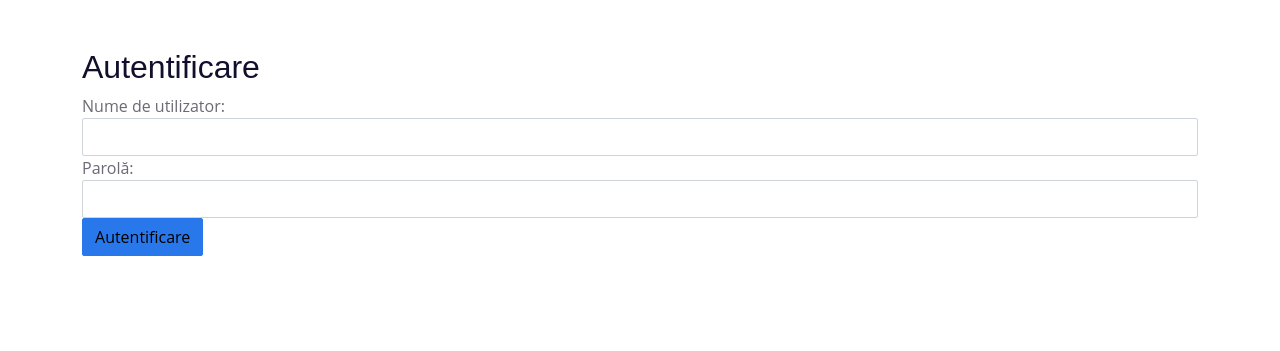
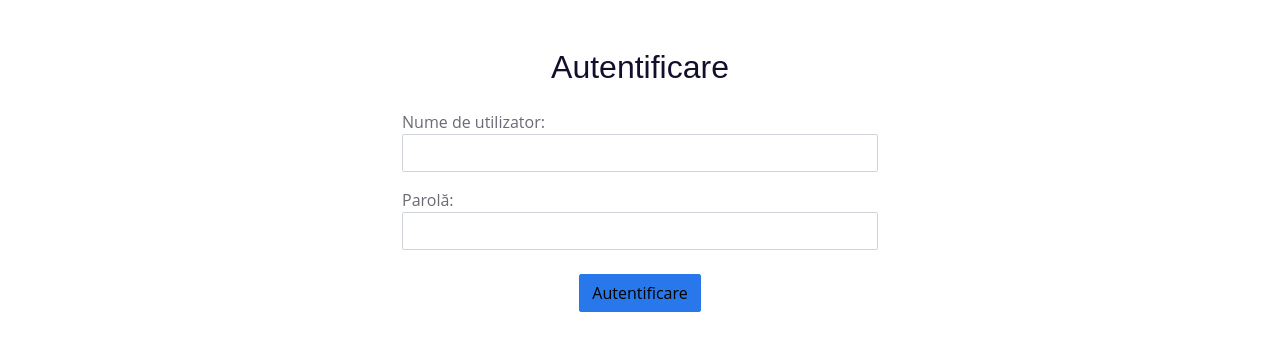
Before and after one commit to Pozitiv4k/AdrexM, a PHP site: page /login.php in a window 1280 px wide. Shown: the top 351 px of the page. Run offline with PHP 8.4, Linux system fonts and the light colour scheme.

Commit message:
Update proiect12

```diff
--- a/include/init.php
+++ b/include/init.php
@@ -1,5 +1,47 @@
 <?php
+// Pornim sesiunea doar dacă nu a fost deja pornită
 if (session_status() === PHP_SESSION_NONE) {
     session_start();
+    if (!isset($_SESSION['login_time'])) {
+    // Dacă nu există login_time, redirecționăm la login
+    header("Location: /adrexm/login.php");
+    exit();
 }
+
+// Timpul de viață al sesiunii: 30 minute (1800 secunde)
+$sessionLifetime = 1800;
+
+if (time() - $_SESSION['login_time'] > $sessionLifetime) {
+    session_unset();
+    session_destroy();
+    header("Location: /login.php?expired=1"); // Poți afișa un mesaj în login.php
+    exit();
+}
+
+}
+
+// Includem configurația aplicației (ex. conexiunea la baza de date)
 include_once __DIR__ . '/../configs/config.php';
+
+// Setăm limita de timp pentru sesiune (în secunde)
+$session_timeout = 300; // 5 minute
+
+// Dacă sesiunea este activă și avem o înregistrare a ultimei activități
+if (isset($_SESSION['last_activity'])) {
+    // Calculăm timpul scurs de la ultima activitate
+    $inactivity_duration = time() - $_SESSION['last_activity'];
+
+    // Dacă timpul de inactivitate depășește limita admisă
+    if ($inactivity_duration > $session_timeout) {
+        // Distrugem toate variabilele de sesiune și redirecționăm la login
+        session_unset();
+        session_destroy();
+
+        // Redirecționăm utilizatorul către pagina de autentificare cu mesaj
+        header("Location: /login.php?expired=1");
+        exit();
+    }
+}
+
+// Actualizăm timpul ultimei activități în sesiune
+$_SESSION['last_activity'] = time();
--- a/login.php
+++ b/login.php
@@ -1,12 +1,28 @@
 <?php
 require("db/db.php");
-include("include/auth.php");
+
+// Pornim sesiunea dacă nu a fost deja pornită
+if (session_status() === PHP_SESSION_NONE) {
+    session_start();
+}
+
+// Dacă sesiunea este deja activă și utilizatorul e autentificat,
+// nu are rost să mai vadă pagina de login — îl redirecționăm.
+if (isset($_SESSION['username'])) {
+    header("Location: admin.php");
+    exit();
+}
+
+// Verificăm dacă sesiunea anterioară a expirat și afișăm un mesaj
+if (isset($_GET['expired']) && $_GET['expired'] == 1) {
+    $error = "Sesiunea a expirat din cauza inactivității. Vă rugăm să vă autentificați din nou.";
+}
 
 if ($_SERVER["REQUEST_METHOD"] == "POST") {
     $username = $_POST['username'];
     $password = $_POST['password'];
 
-    // Creăm declarația pregătită
+    // Declarație pregătită pentru prevenirea SQL Injection
     $sql = "SELECT id, password, is_superuser FROM users WHERE username = ?";
     $stmt = $conn->prepare($sql);
 
@@ -14,67 +30,67 @@ if ($_SERVER["REQUEST_METHOD"] == "POST") {
         die('Prepare failed: ' . htmlspecialchars($conn->error));
     }
 
-    // Legăm parametrii și executăm declarația pregătită
     $stmt->bind_param("s", $username);
     $stmt->execute();
 
-    // Obținem rezultatul
     $result = $stmt->get_result();
     $row = $result->fetch_assoc();
-
-    // Numărăm rândurile
     $count = $result->num_rows;
 
     if ($count == 1) {
-        // Verificăm parola folosind password_verify
        if (password_verify($password, $row['password'])) {
-            $_SESSION['id'] = $row['id']; // Adăugăm id-ul utilizatorului în sesiune
+    $_SESSION['id'] = $row['id'];
     $_SESSION['username'] = $username;
     $_SESSION['is_superuser'] = $row['is_superuser'];
+    $_SESSION['login_time'] = time(); // <<< AICI salvăm timpul autentificării
     header("location: admin.php");
     exit();
-        } else {
+}
+ else {
             $error = "Nume de utilizator sau parolă incorecte.";
         }
     } else {
         $error = "Nume de utilizator sau parolă incorecte.";
     }
 
-    // Închidem declarația pregătită și rezultatul
     $stmt->close();
     $result->close();
 }
 ?>
+<?php
+if (isset($_GET['expired']) && $_GET['expired'] == 1) {
+    echo "<div class='alert alert-warning mt-3'>Sesiunea a expirat. Te rugăm să te autentifici din nou.</div>";
+}
+?>
+
 <!DOCTYPE html>
 <html lang="ro">
 <head>
     <meta charset="UTF-8">
     <meta name="viewport" content="width=device-width, initial-scale=1.0">
+    <title>Autentificare</title>
     <link href="css/bootstrap.min.css" rel="stylesheet">
-
-
     <link href="css/style.css" rel="stylesheet">
-    <title>Autentificare</title>
 </head>
 <body>
-    <div class="container mt-5">
-        <h2>Autentificare</h2>
+    <div class="container mt-5" style="max-width: 500px;">
+        <h2 class="text-center mb-4">Autentificare</h2>
         <form action="" method="post">
             <div class="form-group">
                 <label for="username">Nume de utilizator:</label>
                 <input type="text" class="form-control" id="username" name="username" required>
             </div>
-            <div class="form-group">
+            <div class="form-group mt-3">
                 <label for="password">Parolă:</label>
                 <input type="password" class="form-control" id="password" name="password" required>
             </div>
+            <div class="text-center mt-4">
                 <button type="submit" class="btn btn-primary">Autentificare</button>
+            </div>
         </form>
-        <?php
-        if (isset($error)) {
-            echo "<div class='alert alert-danger mt-3'>$error</div>";
-        }
-        ?>
+        <?php if (isset($error)): ?>
+            <div class="alert alert-danger mt-3 text-center"><?= $error ?></div>
+        <?php endif; ?>
     </div>
 </body>
 </html>
```
Lines whose indentation alone changed are shown as unchanged.
